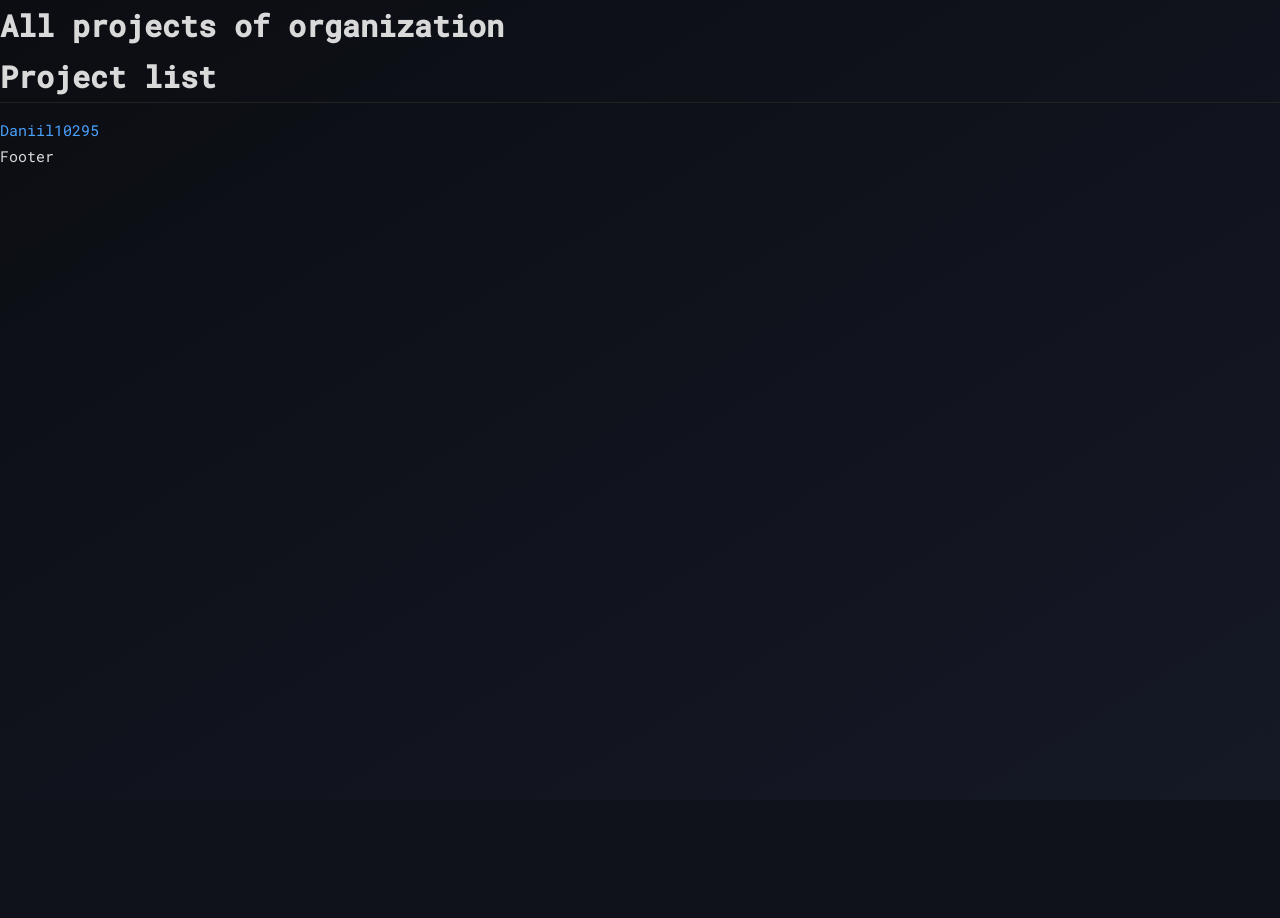
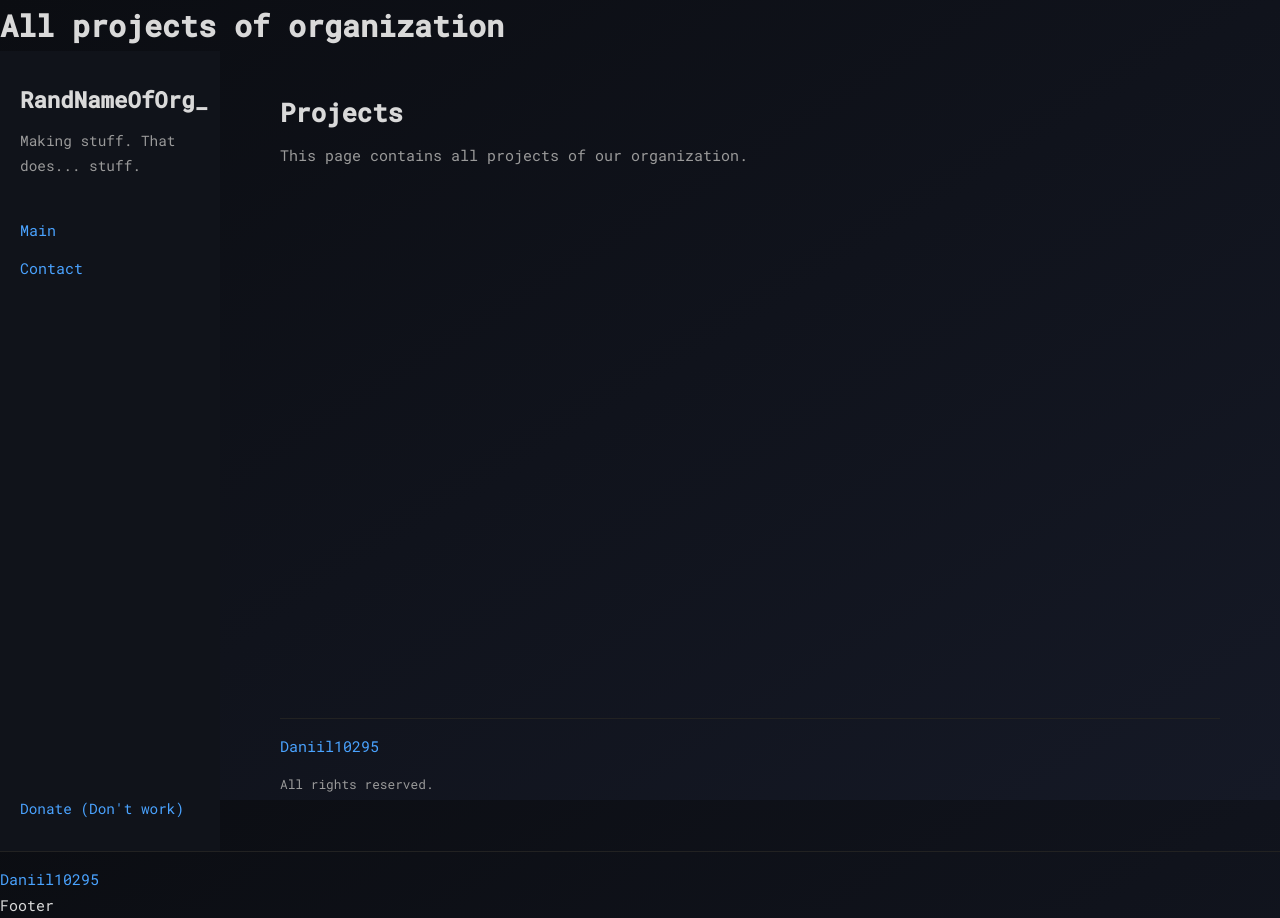
Before and after one commit to RandNameOfOrg/randnameoforg.github.io, a Python web app: template templates/index.html in a window 1280 px wide. Before the commit the page ends 163 px from the top, so only its background shows below. Run offline with Jinja, Linux system fonts and the light colour scheme; the template is opened without the code that fills it, so the values that code supplies are empty.

Commit message:
Update index.html

```diff
--- a/templates/index.html
+++ b/templates/index.html
@@ -3,14 +3,37 @@
 {% set title = "All projects of organization" %}
 
 {% block content %}
-<div class="project_list">
-    <h1>Project list</h1>
-    <ol>
-        {% for project in info.projects %}
-        <li>
-            <a href="{{ info.base_url }}{{ info.projects_urls.get(project) }}">{{ project }}</a>
-        </li>
-        {% endfor %}
-    </ol>
+<div class="wrapper">
+    <aside class="sidebar">
+        <h1>RandNameOfOrg_</h1>
+        <p class="tagline">Making stuff. That does... stuff.</p>
+
+        <nav>
+            <a href="/">Main</a>
+            <a href="/contact">Contact</a>
+        </nav>
+
+        <div class="bottom-link">
+            <a href="#">Donate (Don't work)</a>
+        </div>
+    </aside>
+
+    <main class="content">
+        <h2>Projects</h2>
+        <p>This page contains all projects of our organization.</p>
+
+        <ul>
+            {% for project in info.projects %}
+            <li>
+                <a href="{{ info.base_url }}{{ info.projects_urls.get(project) }}">{{ project }}</a>
+            </li>
+            {% endfor %}
+        </ul>
+
+        <footer>
+            <p><a href="https://github.com/Daniil10295">Daniil10295</a></p>
+            <p class="small">All rights reserved.</p>
+        </footer>
+    </main>
 </div>
 {% endblock %}
```
